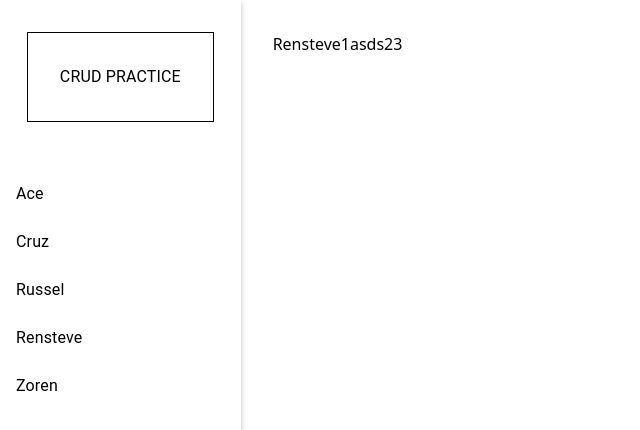
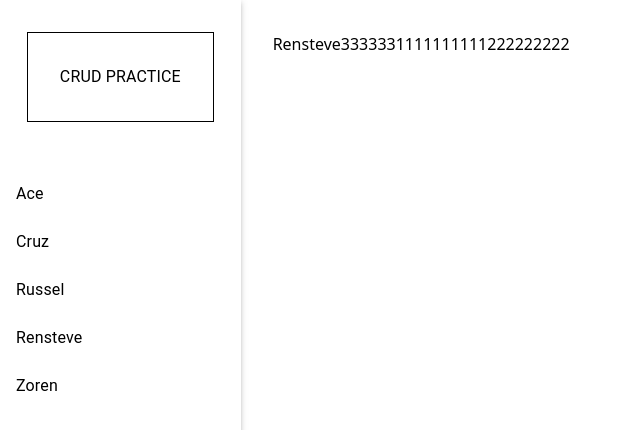
Before and after one commit to Asee110615/CrudActivity, a React (Vite) app: page /user/rensteve in a window 1280 px wide. Shown: the top 430 px of the page, without its empty margins (0-640 px from the left). Built offline with nearby package versions, Linux system fonts and the light colour scheme.

Commit message:
Resns second commit

```diff
--- a/src/page/Rensteve.jsx
+++ b/src/page/Rensteve.jsx
@@ -2,7 +2,7 @@ import React from 'react'
 
 const Rensteve = () => {
   return (
-    <div>Rensteve1asds23</div>
+    <div>Rensteve3333331111111111222222222</div>
   )
 }
 
```
